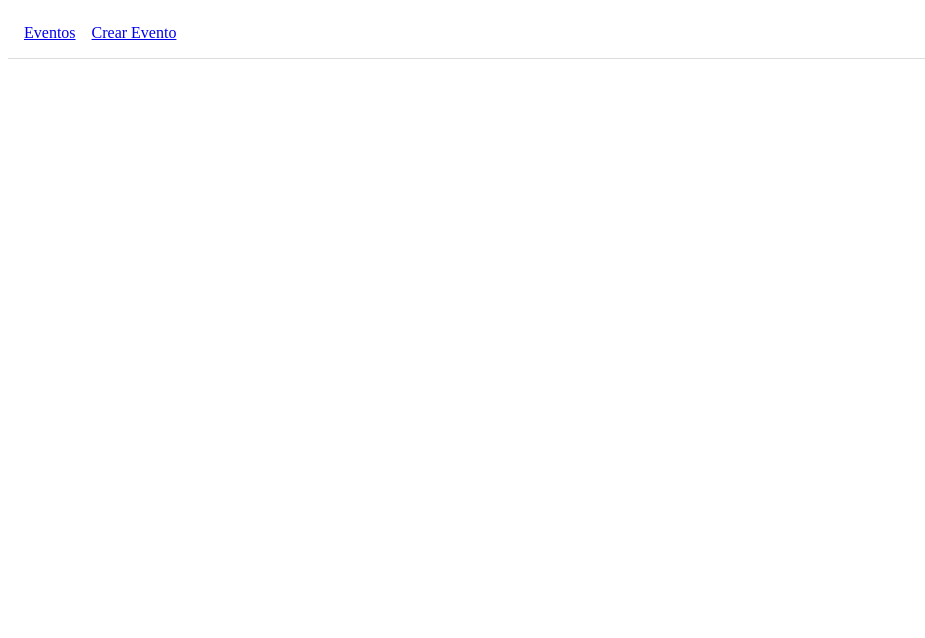
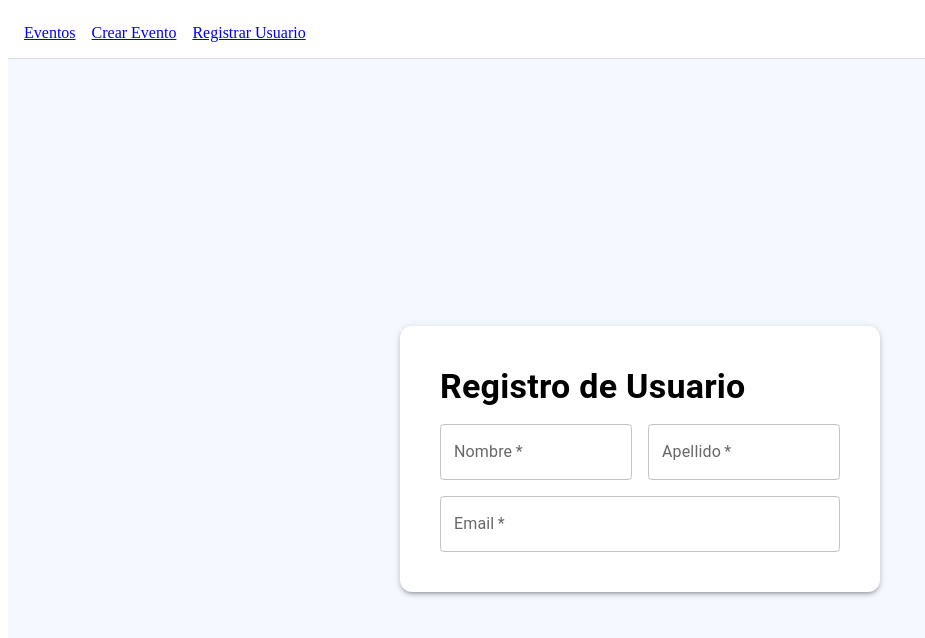
Before and after one commit to samuelArenas2005/Eventify-Project, a React (Vite) app in the folder frontend/: page /register in a window 1280 px wide. Shown: the top 638 px of the page, without its empty margins (0-925 px from the left). Built offline with nearby package versions, Linux system fonts and the light colour scheme.

Commit message:
registerrawdesign

```diff
--- a/frontend/src/App.jsx
+++ b/frontend/src/App.jsx
@@ -25,7 +25,7 @@ import { BrowserRouter, Routes, Route } from 'react-router-dom';
 import Events from './pages/Events';
 import Navigation from './components/layout/Navigation';
 import CreateEvent from './pages/CreateEvents';
-
+import RegisterUser from './pages/RegisterUser';
 
 function App() {
   return (
@@ -34,6 +34,7 @@ function App() {
         <Routes>
           <Route path="/" element={<Events />} />
           <Route path="/create" element={<CreateEvent />} />
+          <Route path="/register" element={<RegisterUser />} />
         </Routes>
     </BrowserRouter>
   );
--- a/frontend/src/components/layout/Navigation.jsx
+++ b/frontend/src/components/layout/Navigation.jsx
@@ -8,6 +8,7 @@ export default function Navigation() {
     }}>
       <Link to="/">Eventos</Link>
       <Link to="/create">Crear Evento</Link>
+      <Link to="/register">Registrar Usuario</Link>
     </nav>
   );
 }
--- /dev/null
+++ b/frontend/src/pages/RegisterUser.jsx
@@ -0,0 +1,69 @@
+import * as React from 'react';
+import Box from '@mui/material/Box';
+import TextField from '@mui/material/TextField';
+import Stack from '@mui/material/Stack';
+import Typography from '@mui/material/Typography';
+
+const RegisterUser = () => {
+    return (
+         <Box
+            sx={{
+                minHeight: '100vh',
+                display: 'flex',
+                justifyContent: 'center',
+                alignItems: 'center',
+                backgroundColor: '#f5f8ff',
+            }}
+        >
+            <Box
+                sx={{
+                    backgroundColor: '#fff',
+                    borderRadius: 3,
+                    boxShadow: 3,
+                    p: 5,
+                    minWidth: 350,
+                    maxWidth: 400,
+                    width: '100%',
+                }}
+            >
+                <Stack spacing={2}>
+                    <Typography
+                        variant="h4"
+                        sx={{ alignSelf: 'flex-start', fontWeight: 'bold', mb: 1 }}
+                    >
+                        Registro de Usuario
+                    </Typography>
+
+                    <Stack direction="row" spacing={2}>
+                        <TextField
+                            required
+                            id="nombre"
+                            label="Nombre"
+                            fullWidth
+                        />
+                        <TextField
+                            required
+                            id="apellido"
+                            label="Apellido"
+                            fullWidth
+                        />
+                    </Stack>
+
+
+                    <TextField
+                        required
+                        id="email"
+                        label="Email"
+                        type="email"
+                        fullWidth
+                    />
+
+                </Stack>
+
+            </Box>
+
+        </Box>
+    );
+};
+
+export default RegisterUser;
```
